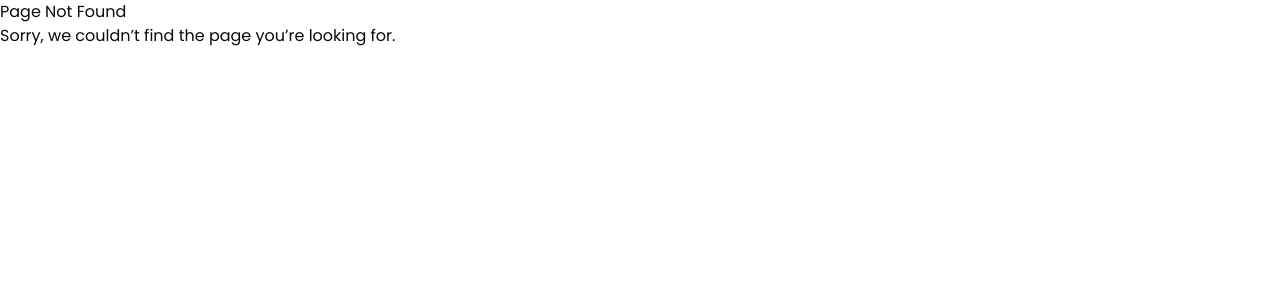
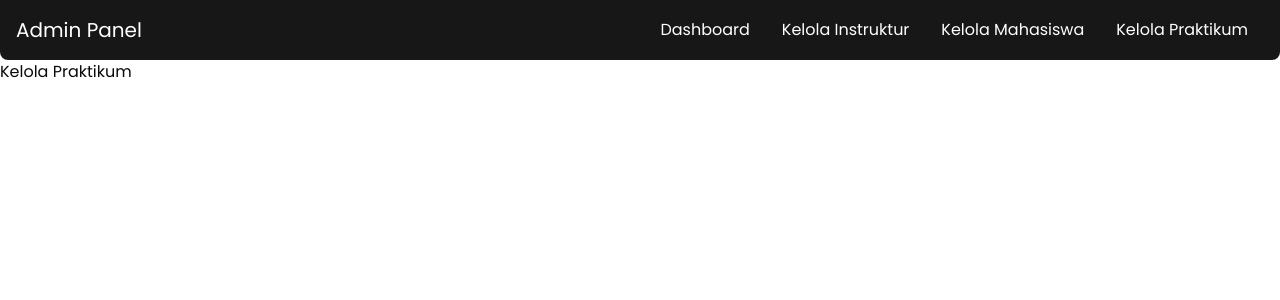
Before and after one commit to krisnabimantoro/simcourt, a Next.js app: page /admin/kelola/praktikum in a window 1280 px wide. Before the commit this address had no page. Shown: the top 300 px of the page. Built offline with nearby package versions, Linux system fonts and the light colour scheme.

Commit message:
add: enhance Navbar with new link for Praktikum management and create KelolaPraktikum page

```diff
--- a/src/app/(user)/admin/components/navbar-components.tsx
+++ b/src/app/(user)/admin/components/navbar-components.tsx
@@ -3,7 +3,7 @@ import React from "react";
 
 const Navbar = () => {
   return (
-    <nav className="flex justify-between items-center p-4 bg-primary text-white w-full">
+    <nav className="flex justify-between items-center p-4 bg-primary text-white w-full rounded-b-lg">
       <div className="w-1/2">
         <div className="text-xl">Admin Panel</div>
       </div>
@@ -19,6 +19,9 @@ const Navbar = () => {
             <Link className="mx-4 hover:text-slate-300 transition-colors" href={"/admin/kelola/mahasiswa"}>
               Kelola Mahasiswa
             </Link>
+            <Link className="mx-4 hover:text-slate-300 transition-colors" href={"/admin/kelola/praktikum"}>
+              Kelola Praktikum
+            </Link>
           </li>
         </ul>
       </div>
--- /dev/null
+++ b/src/app/(user)/admin/kelola/praktikum/page.tsx
@@ -0,0 +1,7 @@
+export default function KelolaPraktikum() {
+    return (
+        <div>
+        <h1>Kelola Praktikum</h1>
+        </div>
+    );
+}
--- a/src/app/(user)/mahasiswa/(persidangan)/(sidang)/persidangan/page.tsx
+++ b/src/app/(user)/mahasiswa/(persidangan)/(sidang)/persidangan/page.tsx
@@ -11,13 +11,14 @@ export default function PendaftaranSidang() {
       </Typography.H2>
       <Separator />
 
+
       <Tabs defaultValue="pendaftaran" className=" mt-4">
         <Separator />
         <TabsList>
           <TabsTrigger value="pendaftaran">Pendaftaran</TabsTrigger>
           <TabsTrigger value="persidangan">Persidangan</TabsTrigger>
           <TabsTrigger value="dokumen">Dokumen</TabsTrigger>
-          <TabsTrigger value="putusan">putusan</TabsTrigger>
+          <TabsTrigger value="putusan">Putusan</TabsTrigger>
         </TabsList>
         <TabsContent value="pendaftaran">
           <PendaftaranSection />
--- a/src/app/(user)/mahasiswa/(persidangan)/perdata/gugatan/page.tsx
+++ b/src/app/(user)/mahasiswa/(persidangan)/perdata/gugatan/page.tsx
@@ -14,12 +14,11 @@ import { Label } from "@/components/ui/label";
 
 import { useState } from "react";
 import { DataTable } from "@/app/(user)/mahasiswa/(persidangan)/perdata/components/data-table";
-import { columns } from "@/components/ui/columns";
+import { columns } from "@/app/(user)/mahasiswa/(persidangan)/perdata/components/columns";
 import path from "path";
 import { z } from "zod";
 import { taskSchema } from "@/data/schema";
 import DialogForm from "../components/dialog-form";
-import ComponentTablePersidangan from "../components/table-persidangan";
 
 async function getTasks() {
   const data = await fs.readFile(path.join(process.cwd(), "src/data/task.json"));
```
